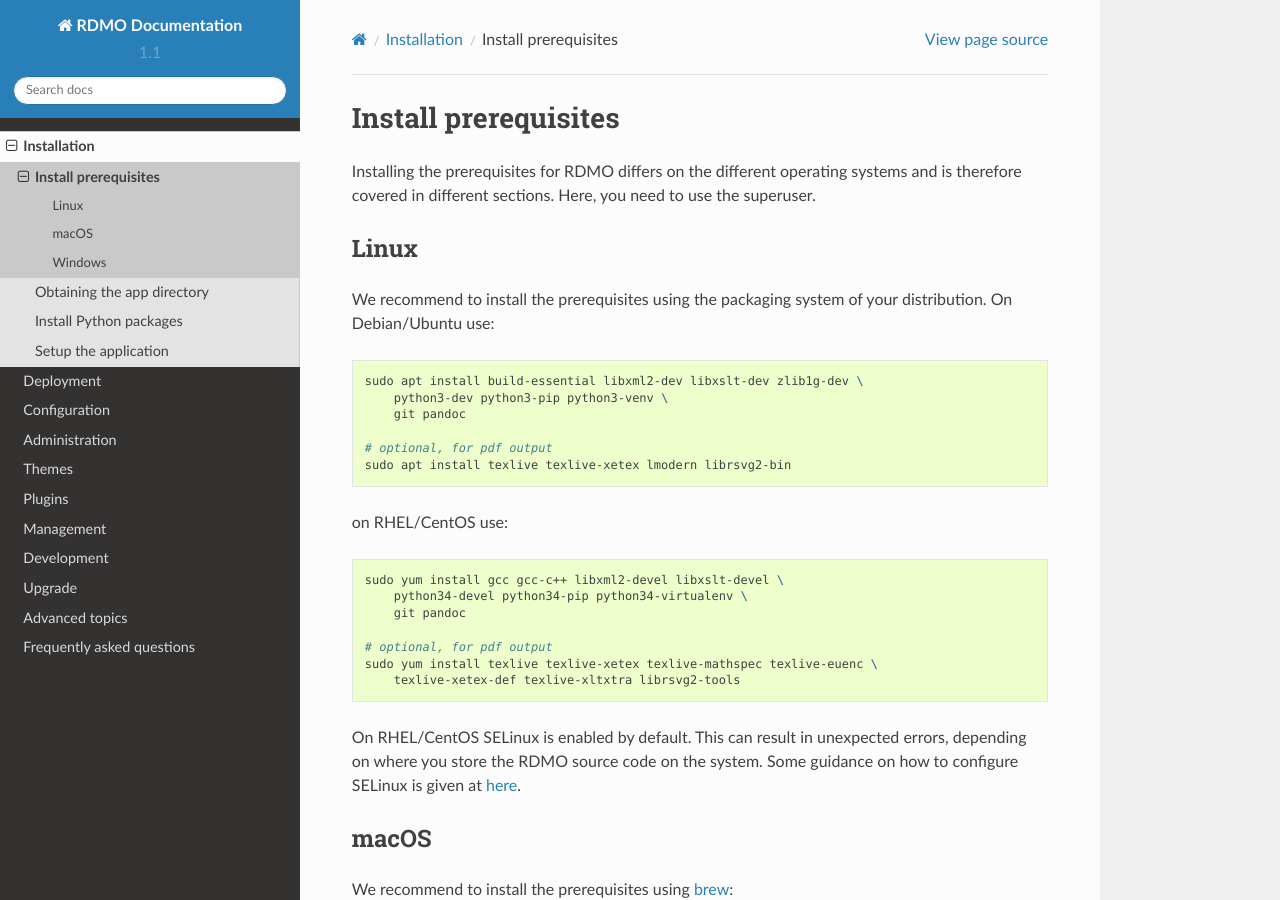
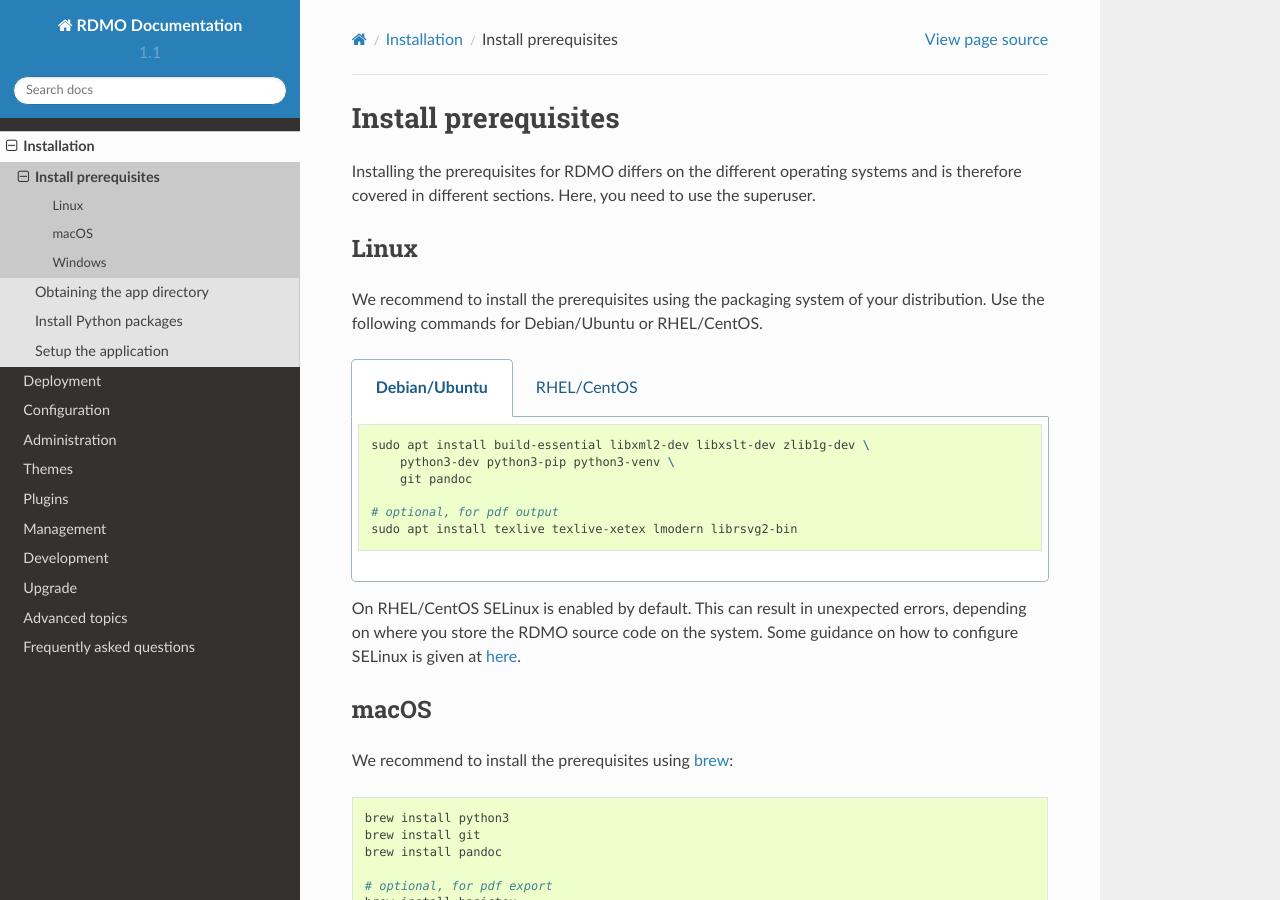
Before and after one commit to rdmorganiser/rdmo-docs, a Sphinx documentation site: the page built from docs/installation/prerequisites.md, in a window 1280 px wide and 900 px high. Built offline with Sphinx 7.4.7 and the Read the Docs theme 2.0.0, drawn with Linux system fonts in a browser that asks for light colours.

Commit message:
chore: add tabbed code blocks

````diff
--- a/docs/installation/prerequisites.md
+++ b/docs/installation/prerequisites.md
@@ -4,27 +4,29 @@
 
 ## Linux
 
-We recommend to install the prerequisites using the packaging system of your distribution. On Debian/Ubuntu use:
+We recommend to install the prerequisites using the packaging system of your distribution. Use the following commands for Debian/Ubuntu or RHEL/CentOS.
 
-```bash
-sudo apt install build-essential libxml2-dev libxslt-dev zlib1g-dev \
-    python3-dev python3-pip python3-venv \
-    git pandoc
+```eval_rst
+.. tabs::
 
-# optional, for pdf output
-sudo apt install texlive texlive-xetex lmodern librsvg2-bin
-```
+   .. code-tab:: bash Debian/Ubuntu
 
-on RHEL/CentOS use:
+      sudo apt install build-essential libxml2-dev libxslt-dev zlib1g-dev \
+          python3-dev python3-pip python3-venv \
+          git pandoc
 
-```bash
-sudo yum install gcc gcc-c++ libxml2-devel libxslt-devel \
-    python34-devel python34-pip python34-virtualenv \
-    git pandoc
+      # optional, for pdf output
+      sudo apt install texlive texlive-xetex lmodern librsvg2-bin
 
-# optional, for pdf output
-sudo yum install texlive texlive-xetex texlive-mathspec texlive-euenc \
-    texlive-xetex-def texlive-xltxtra librsvg2-tools
+   .. code-tab:: bash RHEL/CentOS
+
+      sudo yum install gcc gcc-c++ libxml2-devel libxslt-devel \
+         python34-devel python34-pip python34-virtualenv \
+         git pandoc
+
+      # optional, for pdf output
+      sudo yum install texlive texlive-xetex texlive-mathspec texlive-euenc \
+         texlive-xetex-def texlive-xltxtra librsvg2-tools
 ```
 
 On RHEL/CentOS SELinux is enabled by default. This can result in unexpected errors, depending on where you store the RDMO source code on the system. Some guidance on how to configure SELinux is given at [here](../advanced/index.html#selinux).
````
